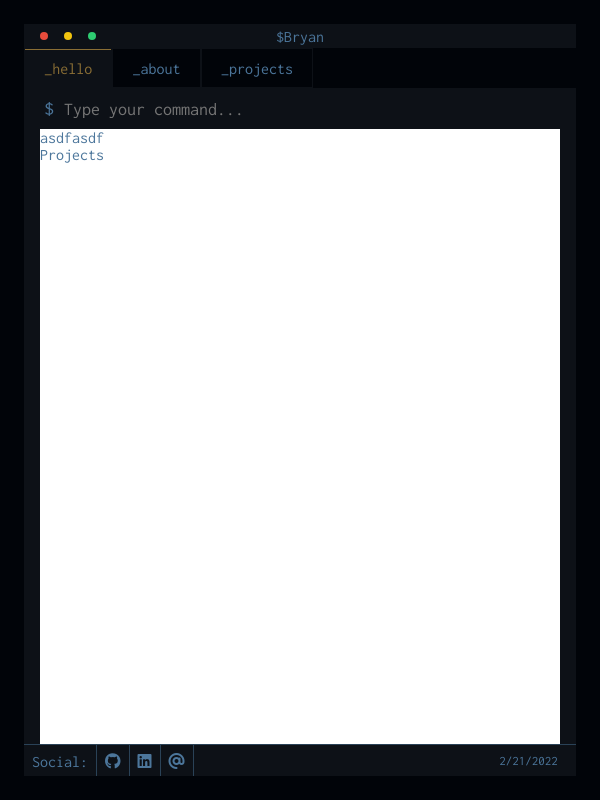
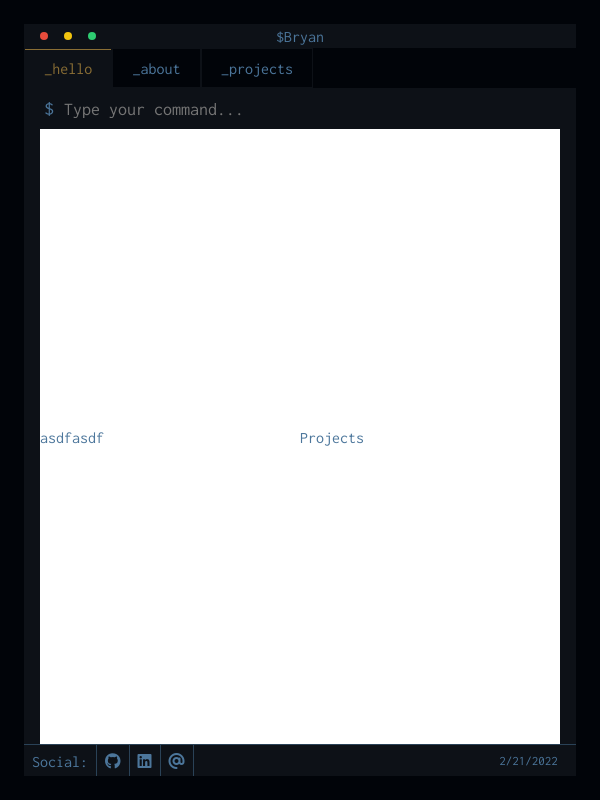
Before and after one commit to ripterdust/Portfolio2022, a React (Create React App) app: page / in a window 600 px wide. Built offline with nearby package versions, Linux system fonts and the light colour scheme.

Commit message:
Added the media queries

```diff
--- a/src/styles/_myData.scss
+++ b/src/styles/_myData.scss
@@ -3,3 +3,20 @@
     width: 100%;
     height: 100%;
 }
+
+
+@media (max-width : 600px) {
+    .myData{
+        display: flex;
+        justify-content: center;
+        align-items: center;
+        flex-direction: column;
+    }
+}
+
+@media (min-width : 600px) {
+    .myData{
+        display: grid;
+        grid-template-columns: 1fr 1fr;
+    }
+}
```
